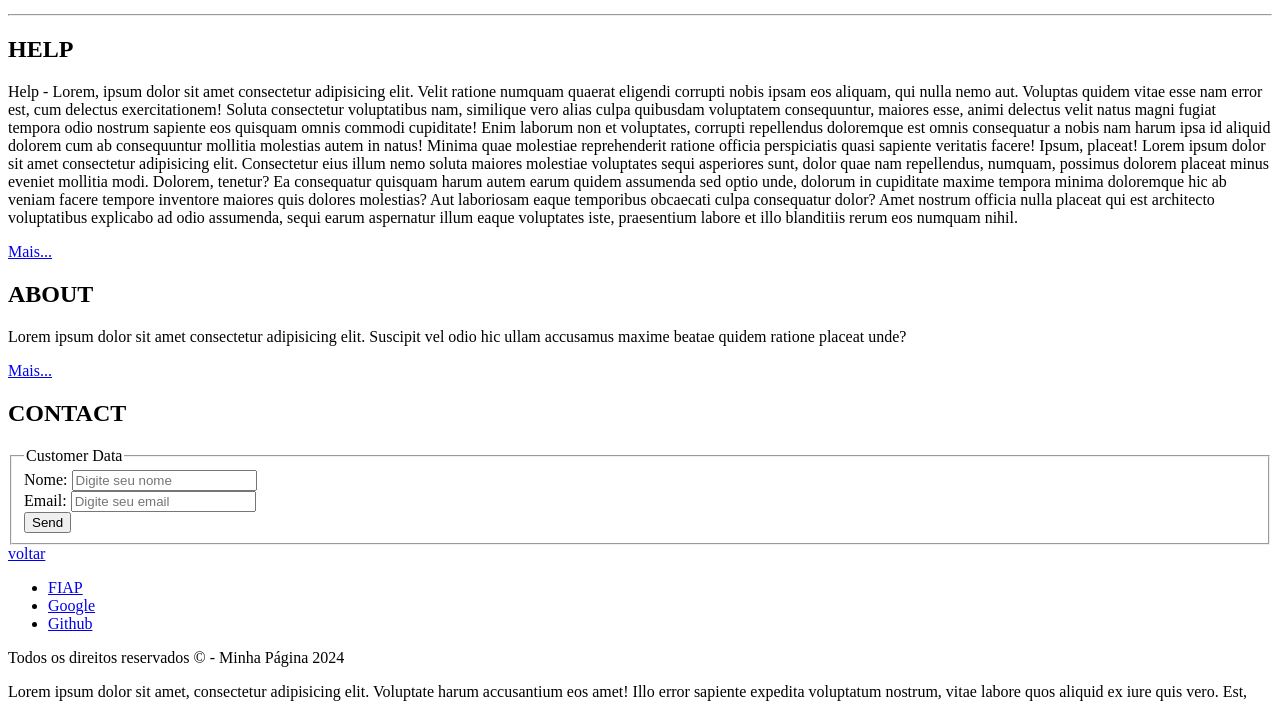
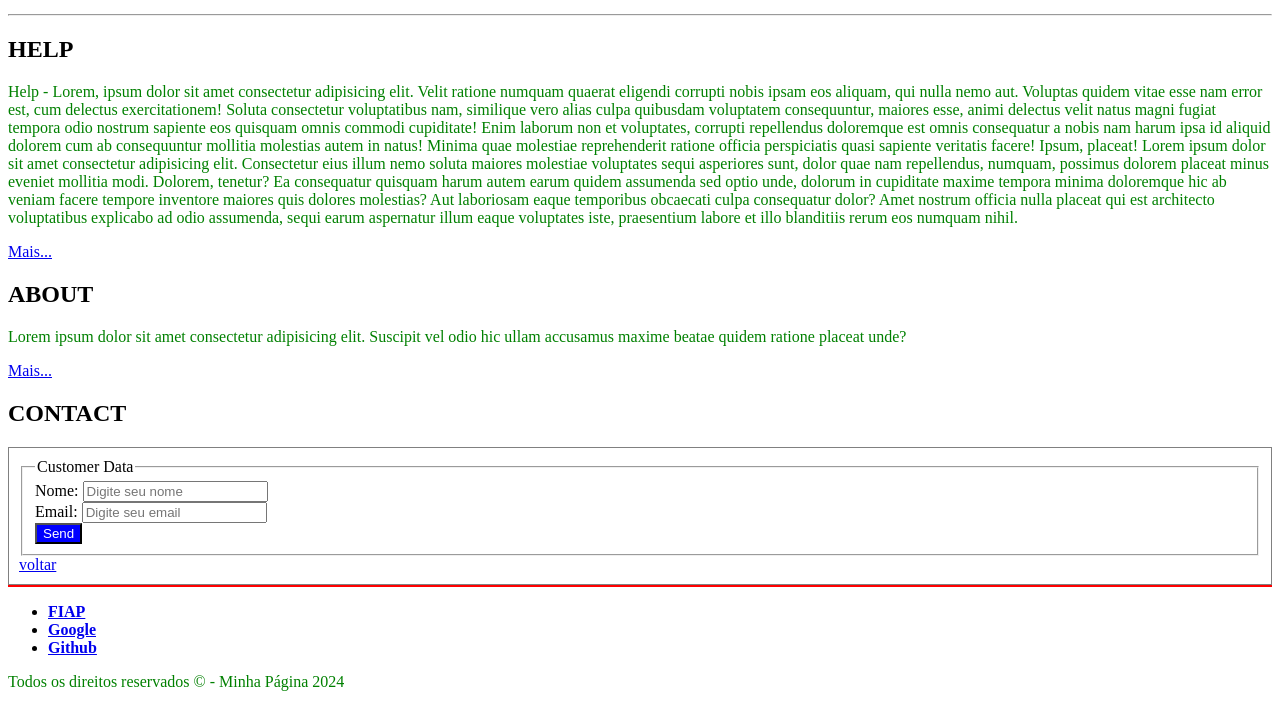
Before and after one commit to anacarolcg0/projeto-inicial, a plain HTML site: page index.html in a window 1280 px wide. Shown: the part 278-980 px from the top of the page. Drawn offline with Linux system fonts and the light colour scheme.

Commit message:
Colocando css.

```diff
--- a/index.html
+++ b/index.html
@@ -6,6 +6,7 @@
     <meta charset="UTF-8" />
     <meta name="viewport" content="width=device-width,initial-scale=1.0" />
     <title>Página Básica</title>
+	<link rel="stylesheet" href="estilo.css"
   </head>
   <body>
     <div id="container">
```
